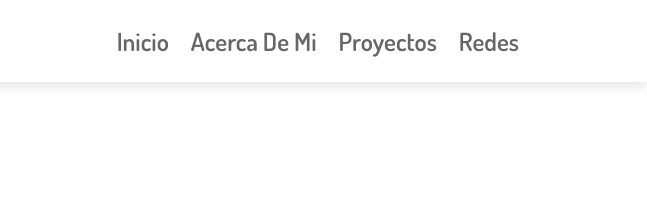
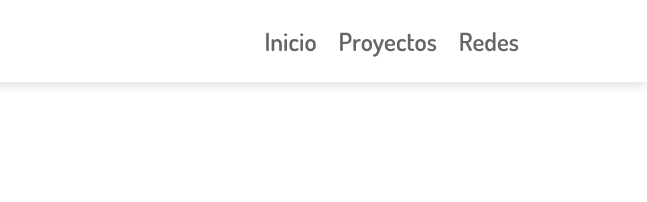
Before and after one commit to Jhefer270/jhefer, a plain HTML site: page about_me.html in a window 1280 px wide. Shown: the top 202 px of the page, 633-1280 px from the left. Drawn offline with Linux system fonts and the light colour scheme.

```diff
--- a/about_me.html
+++ b/about_me.html
@@ -19,7 +19,7 @@
         <a href="about_me.html"><img src="/images/logo-antonio.svg" alt="logo antonio piñeres" class="logo"></a>
         <nav class="navbar">
             <a href="https://practical-khorana-4470b5.netlify.app/#home">Inicio</a>
-            <a href="https://practical-khorana-4470b5.netlify.app/#about">Acerca de mi</a>
+            <!-- <a href="https://practical-khorana-4470b5.netlify.app/#about">Acerca de mi</a> -->
             <a href="https://practical-khorana-4470b5.netlify.app/#proyects">Proyectos</a>
             <a href="https://practical-khorana-4470b5.netlify.app/#rede">Redes</a>
         </nav>
```
